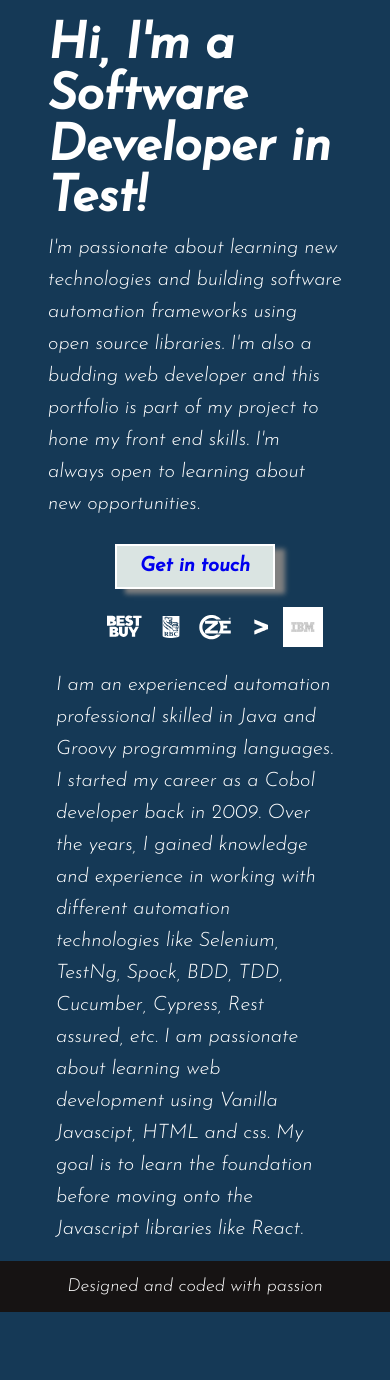
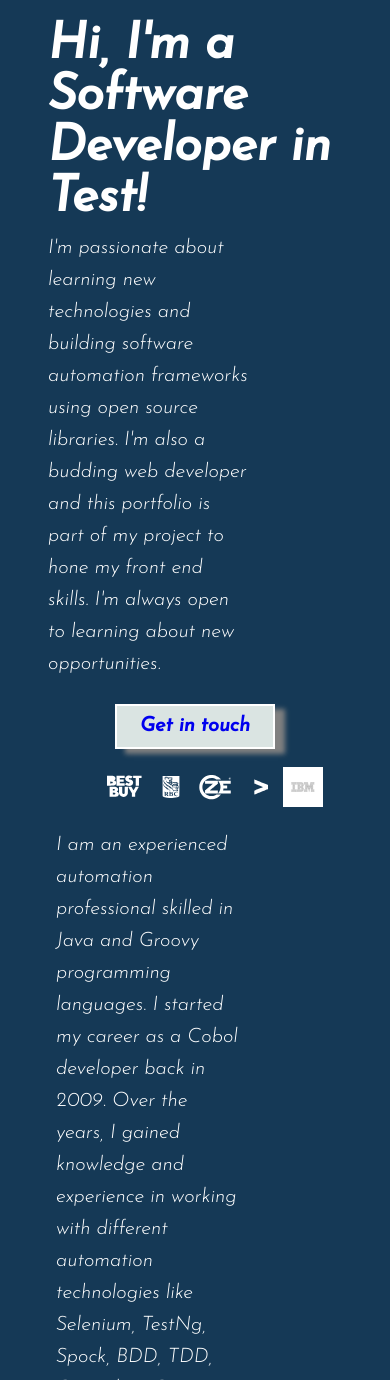
Before and after one commit to punesing01/portfolio, a PHP site: page / in a window 390 px wide. Shown: the part 80-1460 px from the top of the page. Before the commit the page ends 1392 px from the top, so only its background shows below. Run offline with PHP 8.4, Linux system fonts and the light colour scheme.

Commit message:
width change for text

```diff
--- a/styles/about.css
+++ b/styles/about.css
@@ -53,7 +53,7 @@
         font-weight: 300;
         font-style: italic;
         color: white;
-        width: 100%;
+        width: 70%;
     }
 
     .modal_contents__link{
--- a/styles/main.css
+++ b/styles/main.css
@@ -176,6 +176,7 @@ body{
     .main_intro__content p{
         display: block;
         font-weight: 300 !important;
+        width: 70% !important;
     }
 
     .main_intro__container {
```
